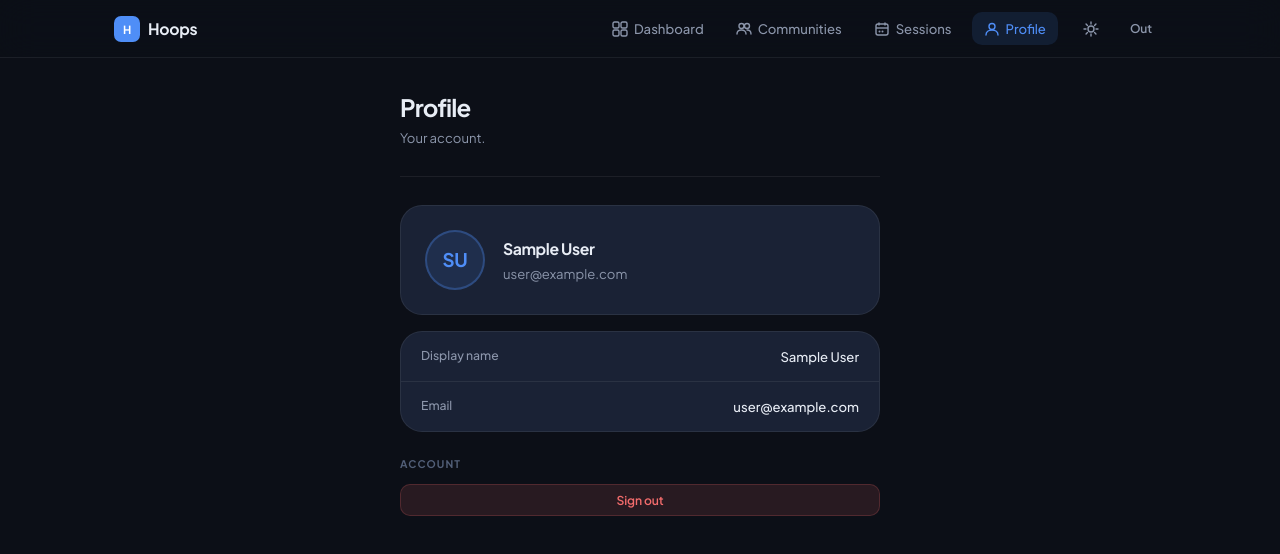
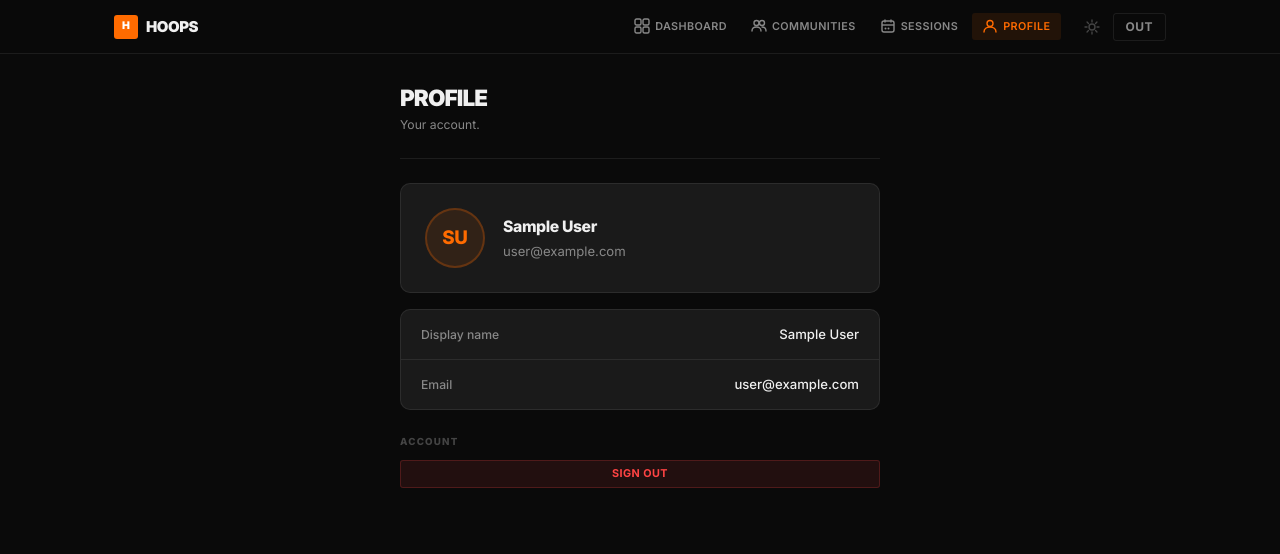
Before and after one commit to Bertin-dev401/hoops_Ko, a Next.js app: page /profile in a window 1280 px wide. Shown: the top 554 px of the page. Built offline with nearby package versions, Linux system fonts and the light colour scheme; no server answers; sample sign-in values are in the browser's storage.

Commit message:
changed colors and fixed the firestore rules

```diff
--- a/styles/globals.css
+++ b/styles/globals.css
@@ -1,72 +1,72 @@
-@import url("https://fonts.googleapis.com/css2?family=Plus+Jakarta+Sans:ital,wght@0,300;0,400;0,500;0,600;0,700;1,400&display=swap");
+@import url("https://fonts.googleapis.com/css2?family=Inter:wght@400;500;600;700;800;900&display=swap");
 
 /* ── Tokens ─────────────────────────────────────────────────────────────── */
 :root {
   /* Surfaces */
-  --bg:           #0c0f17;
-  --bg-2:         #111623;
-  --bg-3:         #161c2d;
-  --surface:      #1a2235;
-  --surface-2:    #202a40;
-  --border:       rgba(255, 255, 255, 0.07);
-  --border-focus: rgba(99, 160, 255, 0.5);
+  --bg:           #0a0a0a;
+  --bg-2:         #111111;
+  --bg-3:         #161616;
+  --surface:      #1a1a1a;
+  --surface-2:    #222222;
+  --border:       rgba(255, 255, 255, 0.08);
+  --border-focus: rgba(255, 107, 0, 0.6);
 
   /* Type */
-  --text:         #e8edf5;
-  --text-2:       #8c96ab;
-  --text-3:       #525f78;
+  --text:         #f0f0f0;
+  --text-2:       #888888;
+  --text-3:       #444444;
 
-  /* Brand — electric blue with a slight violet lean */
-  --accent:       #4f8ef7;
-  --accent-hover: #6aa3ff;
-  --accent-muted: rgba(79, 142, 247, 0.12);
-  --accent-ring:  rgba(79, 142, 247, 0.3);
+  /* Brand — orange, sport, sharp */
+  --accent:       #ff6b00;
+  --accent-hover: #ff8c33;
+  --accent-muted: rgba(255, 107, 0, 0.1);
+  --accent-ring:  rgba(255, 107, 0, 0.25);
 
   /* States */
-  --danger:       #f26c6c;
-  --danger-muted: rgba(242, 108, 108, 0.12);
-  --success:      #52d48f;
-  --warning:      #f5a623;
+  --danger:       #ff4444;
+  --danger-muted: rgba(255, 68, 68, 0.1);
+  --success:      #00c853;
+  --warning:      #ffab00;
 
-  /* Radius */
-  --r-sm:  6px;
-  --r-md:  10px;
-  --r-lg:  16px;
-  --r-xl:  22px;
+  /* Radius — sharp */
+  --r-sm:  3px;
+  --r-md:  5px;
+  --r-lg:  8px;
+  --r-xl:  10px;
 
   /* Shadows */
-  --shadow-sm:  0 1px 3px rgba(0, 0, 0, 0.4);
-  --shadow-md:  0 4px 16px rgba(0, 0, 0, 0.45);
-  --shadow-lg:  0 8px 32px rgba(0, 0, 0, 0.55);
-  --shadow-accent: 0 0 0 3px var(--accent-ring);
+  --shadow-sm:     0 1px 3px rgba(0, 0, 0, 0.6);
+  --shadow-md:     0 4px 16px rgba(0, 0, 0, 0.7);
+  --shadow-lg:     0 8px 32px rgba(0, 0, 0, 0.8);
+  --shadow-accent: 0 0 0 2px var(--accent-ring);
 
   /* Easing */
-  --ease: cubic-bezier(0.22, 1, 0.36, 1);
-  --ease-in: cubic-bezier(0.4, 0, 1, 1);
+  --ease:     cubic-bezier(0.22, 1, 0.36, 1);
+  --ease-in:  cubic-bezier(0.4, 0, 1, 1);
   --ease-out: cubic-bezier(0, 0, 0.2, 1);
 
-  /* Nav height */
-  --nav-h: 58px;
+  /* Nav */
+  --nav-h: 54px;
 
   /* Font */
-  --font: "Plus Jakarta Sans", system-ui, sans-serif;
+  --font: "Inter", system-ui, -apple-system, sans-serif;
 }
 
 [data-theme="light"] {
-  --bg:           #f0f3f8;
-  --bg-2:         #e6eaf2;
-  --bg-3:         #dce1ed;
+  --bg:           #f5f5f5;
+  --bg-2:         #ebebeb;
+  --bg-3:         #e0e0e0;
   --surface:      #ffffff;
-  --surface-2:    #f5f7fc;
-  --border:       rgba(0, 0, 0, 0.08);
-  --border-focus: rgba(79, 142, 247, 0.45);
-  --text:         #111827;
-  --text-2:       #4b5568;
-  --text-3:       #9aa3b2;
-  --accent-muted: rgba(79, 142, 247, 0.08);
-  --shadow-sm:  0 1px 3px rgba(0, 0, 0, 0.08);
-  --shadow-md:  0 4px 16px rgba(0, 0, 0, 0.1);
-  --shadow-lg:  0 8px 32px rgba(0, 0, 0, 0.12);
+  --surface-2:    #f0f0f0;
+  --border:       rgba(0, 0, 0, 0.1);
+  --border-focus: rgba(255, 107, 0, 0.5);
+  --text:         #0a0a0a;
+  --text-2:       #555555;
+  --text-3:       #999999;
+  --accent-muted: rgba(255, 107, 0, 0.08);
+  --shadow-sm:    0 1px 3px rgba(0, 0, 0, 0.1);
+  --shadow-md:    0 4px 16px rgba(0, 0, 0, 0.12);
+  --shadow-lg:    0 8px 32px rgba(0, 0, 0, 0.15);
 }
 
 /* ── Reset ──────────────────────────────────────────────────────────────── */
@@ -89,7 +89,7 @@ body {
   background: var(--bg);
   color: var(--text);
   min-height: 100dvh;
-  transition: background 0.25s var(--ease), color 0.25s var(--ease);
+  transition: background 0.2s var(--ease), color 0.2s var(--ease);
   -webkit-font-smoothing: antialiased;
   -moz-osx-font-smoothing: grayscale;
 }
@@ -144,10 +144,10 @@ img { max-width: 100%; display: block; }
   right: 0;
   z-index: 100;
   height: var(--nav-h);
-  background: color-mix(in srgb, var(--bg) 80%, transparent);
+  background: color-mix(in srgb, var(--bg) 85%, transparent);
   border-bottom: 1px solid var(--border);
-  backdrop-filter: blur(18px) saturate(1.4);
-  -webkit-backdrop-filter: blur(18px) saturate(1.4);
+  backdrop-filter: blur(20px) saturate(1.6);
+  -webkit-backdrop-filter: blur(20px) saturate(1.6);
   display: flex;
   align-items: center;
 }
@@ -159,30 +159,31 @@ img { max-width: 100%; display: block; }
   padding: 0 24px;
   display: flex;
   align-items: center;
-  gap: 8px;
+  gap: 4px;
 }
 
 .nav__logo {
-  font-weight: 700;
-  font-size: 1.05rem;
-  letter-spacing: -0.02em;
+  font-weight: 900;
+  font-size: 1rem;
+  letter-spacing: -0.03em;
   color: var(--text);
   margin-right: auto;
   display: flex;
   align-items: center;
   gap: 8px;
+  text-transform: uppercase;
 }
 
 .nav__logo-mark {
-  width: 26px;
-  height: 26px;
+  width: 24px;
+  height: 24px;
   background: var(--accent);
-  border-radius: 7px;
+  border-radius: 3px;
   display: flex;
   align-items: center;
   justify-content: center;
-  font-size: 0.75rem;
-  font-weight: 800;
+  font-size: 0.7rem;
+  font-weight: 900;
   color: #fff;
   flex-shrink: 0;
   letter-spacing: 0;
@@ -191,14 +192,18 @@ img { max-width: 100%; display: block; }
 .nav__link {
   display: flex;
   align-items: center;
-  gap: 6px;
-  padding: 6px 12px;
-  border-radius: var(--r-md);
-  font-size: 0.875rem;
-  font-weight: 500;
+  gap: 5px;
+  padding: 5px 10px;
+  border-radius: var(--r-sm);
+  font-size: 0.8125rem;
+  font-weight: 600;
   color: var(--text-2);
-  transition: color 0.15s, background 0.15s;
+  transition: color 0.12s, background 0.12s;
   white-space: nowrap;
+  letter-spacing: -0.01em;
+  text-transform: uppercase;
+  font-size: 0.72rem;
+  letter-spacing: 0.04em;
 }
 
 .nav__link:hover {
@@ -218,20 +223,20 @@ img { max-width: 100%; display: block; }
 .nav__actions {
   display: flex;
   align-items: center;
-  gap: 8px;
-  margin-left: 8px;
+  gap: 6px;
+  margin-left: 12px;
 }
 
 .theme-toggle {
-  width: 34px;
-  height: 34px;
+  width: 30px;
+  height: 30px;
   border-radius: var(--r-sm);
   display: flex;
   align-items: center;
   justify-content: center;
-  color: var(--text-2);
+  color: var(--text-3);
   background: transparent;
-  transition: background 0.15s, color 0.15s;
+  transition: background 0.12s, color 0.12s;
 }
 
 .theme-toggle:hover {
@@ -244,23 +249,27 @@ img { max-width: 100%; display: block; }
   display: inline-flex;
   align-items: center;
   justify-content: center;
-  gap: 7px;
-  padding: 0 18px;
-  height: 38px;
-  border-radius: var(--r-md);
-  font-size: 0.875rem;
-  font-weight: 600;
+  gap: 6px;
+  padding: 0 16px;
+  height: 36px;
+  border-radius: var(--r-sm);
+  font-size: 0.8rem;
+  font-weight: 700;
   line-height: 1;
-  transition: background 0.15s var(--ease), box-shadow 0.15s var(--ease),
-              color 0.15s var(--ease), transform 0.1s var(--ease),
-              opacity 0.15s var(--ease);
+  letter-spacing: 0.04em;
+  text-transform: uppercase;
+  transition:
+    background 0.12s var(--ease),
+    box-shadow 0.12s var(--ease),
+    color 0.12s var(--ease),
+    transform 0.08s var(--ease),
+    opacity 0.12s var(--ease);
   white-space: nowrap;
-  letter-spacing: -0.01em;
   user-select: none;
 }
 
-.btn:active { transform: scale(0.97); }
-.btn:disabled { opacity: 0.45; cursor: not-allowed; pointer-events: none; }
+.btn:active { transform: scale(0.96); }
+.btn:disabled { opacity: 0.35; cursor: not-allowed; pointer-events: none; }
 
 .btn--primary {
   background: var(--accent);
@@ -268,7 +277,7 @@ img { max-width: 100%; display: block; }
 }
 .btn--primary:hover {
   background: var(--accent-hover);
-  box-shadow: 0 0 0 4px var(--accent-ring), var(--shadow-sm);
+  box-shadow: 0 0 0 3px var(--accent-ring);
 }
 
 .btn--secondary {
@@ -284,16 +293,18 @@ img { max-width: 100%; display: block; }
 .btn--ghost {
   background: transparent;
   color: var(--text-2);
+  border: 1px solid var(--border);
 }
 .btn--ghost:hover {
   background: var(--surface);
   color: var(--text);
+  border-color: var(--border-focus);
 }
 
 .btn--danger {
   background: var(--danger-muted);
   color: var(--danger);
-  border: 1px solid rgba(242, 108, 108, 0.2);
+  border: 1px solid rgba(255, 68, 68, 0.2);
 }
 .btn--danger:hover {
   background: var(--danger);
@@ -302,41 +313,42 @@ img { max-width: 100%; display: block; }
 }
 
 .btn--sm {
-  height: 32px;
-  padding: 0 14px;
-  font-size: 0.8125rem;
+  height: 28px;
+  padding: 0 12px;
+  font-size: 0.72rem;
 }
 
 .btn--lg {
-  height: 46px;
-  padding: 0 26px;
-  font-size: 0.9375rem;
+  height: 44px;
+  padding: 0 24px;
+  font-size: 0.85rem;
 }
 
 .btn--full { width: 100%; }
 
 .btn-loading {
   display: inline-block;
-  width: 14px;
-  height: 14px;
-  border: 2px solid rgba(255,255,255,0.35);
+  width: 13px;
+  height: 13px;
+  border: 2px solid rgba(255,255,255,0.3);
   border-top-color: #fff;
   border-radius: 50%;
-  animation: spin 0.6s linear infinite;
+  animation: spin 0.55s linear infinite;
 }
 
 /* ── Form elements ────────────────────────────────────────────────────────── */
 .field {
   display: flex;
   flex-direction: column;
-  gap: 6px;
+  gap: 5px;
 }
 
 .field__label {
-  font-size: 0.8125rem;
-  font-weight: 600;
+  font-size: 0.72rem;
+  font-weight: 700;
   color: var(--text-2);
-  letter-spacing: 0.01em;
+  letter-spacing: 0.06em;
+  text-transform: uppercase;
 }
 
 .field__input,
@@ -344,13 +356,13 @@ img { max-width: 100%; display: block; }
 .field__select {
   background: var(--surface);
   border: 1px solid var(--border);
-  border-radius: var(--r-md);
-  padding: 10px 14px;
-  font-size: 0.9375rem;
+  border-radius: var(--r-sm);
+  padding: 10px 12px;
+  font-size: 0.9rem;
   color: var(--text);
   outline: none;
   width: 100%;
-  transition: border-color 0.15s, box-shadow 0.15s;
+  transition: border-color 0.12s, box-shadow 0.12s, background 0.12s;
 }
 
 .field__input::placeholder,
@@ -363,6 +375,7 @@ img { max-width: 100%; display: block; }
 .field__select:focus {
   border-color: var(--accent);
   box-shadow: var(--shadow-accent);
+  background: var(--bg-2);
 }
 
 .field__textarea {
@@ -372,13 +385,15 @@ img { max-width: 100%; display: block; }
 }
 
 .field__hint {
-  font-size: 0.78rem;
+  font-size: 0.72rem;
   color: var(--text-3);
+  letter-spacing: 0.02em;
 }
 
 .field__error {
-  font-size: 0.78rem;
+  font-size: 0.72rem;
   color: var(--danger);
+  letter-spacing: 0.02em;
 }
 
 /* ── Cards ─────────────────────────────────────────────────────────────── */
@@ -386,8 +401,8 @@ img { max-width: 100%; display: block; }
   background: var(--surface);
   border: 1px solid var(--border);
   border-radius: var(--r-lg);
-  padding: 20px;
-  transition: border-color 0.2s, box-shadow 0.2s;
+  padding: 18px;
+  transition: border-color 0.15s, box-shadow 0.15s, transform 0.15s;
 }
 
 .card--link {
@@ -395,8 +410,9 @@ img { max-width: 100%; display: block; }
 }
 
 .card--link:hover {
-  border-color: var(--border-focus);
+  border-color: var(--accent);
   box-shadow: var(--shadow-md);
+  transform: translateY(-1px);
 }
 
 .card--link:hover .card__title {
@@ -404,32 +420,32 @@ img { max-width: 100%; display: block; }
 }
 
 .card__title {
-  font-size: 1rem;
-  font-weight: 700;
+  font-size: 0.9375rem;
+  font-weight: 800;
   letter-spacing: -0.02em;
   color: var(--text);
-  transition: color 0.15s;
+  transition: color 0.12s;
   margin-bottom: 4px;
 }
 
 .card__meta {
-  font-size: 0.8125rem;
+  font-size: 0.78rem;
   color: var(--text-2);
   display: flex;
   align-items: center;
-  gap: 12px;
+  gap: 10px;
   flex-wrap: wrap;
 }
 
 .card__desc {
-  font-size: 0.875rem;
+  font-size: 0.84rem;
   color: var(--text-2);
   margin-top: 8px;
   line-height: 1.55;
 }
 
 .card__actions {
-  margin-top: 16px;
+  margin-top: 14px;
   display: flex;
   gap: 8px;
   align-items: center;
@@ -440,58 +456,63 @@ img { max-width: 100%; display: block; }
   background: var(--surface);
   border: 1px solid var(--border);
   border-radius: var(--r-lg);
-  padding: 18px 20px;
+  padding: 16px 18px;
   display: flex;
-  gap: 18px;
+  gap: 16px;
   align-items: flex-start;
-  transition: border-color 0.2s, box-shadow 0.2s;
+  transition: border-color 0.15s, box-shadow 0.15s;
+}
+
+.session-card:hover {
+  border-color: rgba(255, 107, 0, 0.2);
 }
 
 .session-card__date-block {
   flex-shrink: 0;
-  width: 50px;
+  width: 46px;
   text-align: center;
   background: var(--accent-muted);
-  border: 1px solid rgba(79, 142, 247, 0.15);
-  border-radius: var(--r-md);
-  padding: 8px 4px;
+  border: 1px solid rgba(255, 107, 0, 0.2);
+  border-radius: var(--r-sm);
+  padding: 7px 4px;
 }
 
 .session-card__day {
-  font-size: 1.35rem;
-  font-weight: 800;
+  font-size: 1.3rem;
+  font-weight: 900;
   color: var(--accent);
   line-height: 1;
-  letter-spacing: -0.02em;
+  letter-spacing: -0.03em;
 }
 
 .session-card__month {
-  font-size: 0.65rem;
+  font-size: 0.6rem;
   font-weight: 700;
   color: var(--accent);
   text-transform: uppercase;
-  letter-spacing: 0.08em;
+  letter-spacing: 0.1em;
   margin-top: 2px;
 }
 
 .session-card__body { flex: 1; min-width: 0; }
 
 .session-card__time {
-  font-size: 0.8125rem;
+  font-size: 0.78rem;
   font-weight: 600;
   color: var(--text-2);
-  margin-bottom: 4px;
+  margin-bottom: 3px;
+  letter-spacing: 0.02em;
 }
 
 .session-card__title {
-  font-size: 0.9375rem;
+  font-size: 0.9rem;
   font-weight: 700;
   letter-spacing: -0.015em;
   color: var(--text);
 }
 
 .session-card__note {
-  font-size: 0.8125rem;
+  font-size: 0.78rem;
   color: var(--text-2);
   margin-top: 4px;
   white-space: pre-wrap;
@@ -500,21 +521,22 @@ img { max-width: 100%; display: block; }
 .session-card__footer {
   display: flex;
   align-items: center;
-  gap: 10px;
-  margin-top: 12px;
+  gap: 8px;
+  margin-top: 10px;
   flex-wrap: wrap;
 }
 
-/* ── Badges / Pills ─────────────────────────────────────────────────────── */
+/* ── Badges ─────────────────────────────────────────────────────────────── */
 .badge {
   display: inline-flex;
   align-items: center;
   gap: 4px;
-  padding: 2px 9px;
-  border-radius: 99px;
-  font-size: 0.75rem;
-  font-weight: 600;
-  letter-spacing: 0.01em;
+  padding: 2px 8px;
+  border-radius: var(--r-sm);
+  font-size: 0.68rem;
+  font-weight: 700;
+  letter-spacing: 0.05em;
+  text-transform: uppercase;
 }
 
 .badge--blue {
@@ -523,15 +545,15 @@ img { max-width: 100%; display: block; }
 }
 
 .badge--green {
-  background: rgba(82, 212, 143, 0.12);
+  background: rgba(0, 200, 83, 0.1);
   color: var(--success);
 }
 
 /* ── Page header ────────────────────────────────────────────────────────── */
 .page-header {
-  padding: 36px 0 28px;
+  padding: 32px 0 24px;
   border-bottom: 1px solid var(--border);
-  margin-bottom: 28px;
+  margin-bottom: 24px;
   display: flex;
   align-items: flex-end;
   justify-content: space-between;
@@ -540,17 +562,18 @@ img { max-width: 100%; display: block; }
 }
 
 .page-header__title {
-  font-size: 1.6rem;
-  font-weight: 800;
-  letter-spacing: -0.035em;
+  font-size: 1.5rem;
+  font-weight: 900;
+  letter-spacing: -0.04em;
   color: var(--text);
-  line-height: 1.15;
+  line-height: 1.1;
+  text-transform: uppercase;
 }
 
 .page-header__sub {
-  font-size: 0.875rem;
+  font-size: 0.8125rem;
   color: var(--text-2);
-  margin-top: 5px;
+  margin-top: 4px;
   font-weight: 400;
 }
 
@@ -566,45 +589,46 @@ img { max-width: 100%; display: block; }
 
 .auth-card {
   width: 100%;
-  max-width: 420px;
+  max-width: 400px;
   background: var(--surface);
   border: 1px solid var(--border);
-  border-radius: var(--r-xl);
-  padding: 40px 36px;
+  border-radius: var(--r-lg);
+  padding: 36px 32px;
   box-shadow: var(--shadow-lg);
-  animation: fadeUp 0.45s var(--ease) both;
+  animation: fadeUp 0.35s var(--ease) both;
 }
 
 .auth-card__logo {
   display: flex;
   align-items: center;
-  gap: 10px;
-  margin-bottom: 32px;
+  gap: 8px;
+  margin-bottom: 28px;
 }
 
 .auth-card__logo-mark {
-  width: 36px;
-  height: 36px;
+  width: 30px;
+  height: 30px;
   background: var(--accent);
-  border-radius: 10px;
+  border-radius: var(--r-sm);
   display: flex;
   align-items: center;
   justify-content: center;
-  font-size: 0.85rem;
-  font-weight: 800;
+  font-size: 0.75rem;
+  font-weight: 900;
   color: #fff;
   flex-shrink: 0;
 }
 
 .auth-card__title {
-  font-size: 1.4rem;
-  font-weight: 800;
-  letter-spacing: -0.03em;
+  font-size: 1.3rem;
+  font-weight: 900;
+  letter-spacing: -0.04em;
   color: var(--text);
+  text-transform: uppercase;
 }
 
 .auth-card__sub {
-  font-size: 0.875rem;
+  font-size: 0.8125rem;
   color: var(--text-2);
   margin-top: 4px;
 }
@@ -612,30 +636,32 @@ img { max-width: 100%; display: block; }
 .auth-form {
   display: flex;
   flex-direction: column;
-  gap: 18px;
-  margin-top: 28px;
+  gap: 16px;
+  margin-top: 24px;
 }
 
 .auth-form__error {
   background: var(--danger-muted);
-  border: 1px solid rgba(242, 108, 108, 0.2);
-  border-radius: var(--r-md);
-  padding: 10px 14px;
-  font-size: 0.8125rem;
+  border: 1px solid rgba(255, 68, 68, 0.2);
+  border-left: 3px solid var(--danger);
+  border-radius: var(--r-sm);
+  padding: 10px 12px;
+  font-size: 0.78rem;
   color: var(--danger);
-  animation: fadeIn 0.2s var(--ease);
+  animation: fadeIn 0.15s var(--ease);
+  font-weight: 500;
 }
 
 .auth-form__switch {
   text-align: center;
-  font-size: 0.8125rem;
+  font-size: 0.78rem;
   color: var(--text-2);
-  margin-top: 20px;
+  margin-top: 18px;
 }
 
 .auth-form__switch a {
   color: var(--accent);
-  font-weight: 600;
+  font-weight: 700;
 }
 
 .auth-form__switch a:hover {
@@ -648,14 +674,14 @@ img { max-width: 100%; display: block; }
   position: fixed;
   inset: 0;
   z-index: 200;
-  background: rgba(8, 10, 18, 0.7);
-  backdrop-filter: blur(6px);
-  -webkit-backdrop-filter: blur(6px);
+  background: rgba(0, 0, 0, 0.8);
+  backdrop-filter: blur(4px);
+  -webkit-backdrop-filter: blur(4px);
   display: flex;
   align-items: flex-end;
   justify-content: center;
   padding: 20px;
-  animation: fadeIn 0.2s var(--ease);
+  animation: fadeIn 0.15s var(--ease);
 }
 
 @media (min-width: 540px) {
@@ -664,92 +690,95 @@ img { max-width: 100%; display: block; }
 
 .modal {
   width: 100%;
-  max-width: 480px;
+  max-width: 460px;
   background: var(--surface);
   border: 1px solid var(--border);
-  border-radius: var(--r-xl);
-  padding: 32px 28px;
+  border-top: 2px solid var(--accent);
+  border-radius: var(--r-lg);
+  padding: 28px 24px;
   box-shadow: var(--shadow-lg);
-  animation: slideUp 0.3s var(--ease);
+  animation: slideUp 0.25s var(--ease);
 }
 
 @media (min-width: 540px) {
-  .modal { animation: scaleIn 0.25s var(--ease); }
+  .modal { animation: scaleIn 0.2s var(--ease); }
 }
 
 .modal__header {
-  margin-bottom: 24px;
+  margin-bottom: 20px;
 }
 
 .modal__title {
-  font-size: 1.1rem;
-  font-weight: 800;
-  letter-spacing: -0.025em;
+  font-size: 1rem;
+  font-weight: 900;
+  letter-spacing: -0.02em;
   color: var(--text);
+  text-transform: uppercase;
 }
 
 .modal__sub {
-  font-size: 0.8125rem;
+  font-size: 0.78rem;
   color: var(--text-2);
-  margin-top: 4px;
+  margin-top: 3px;
 }
 
 .modal__form {
   display: flex;
   flex-direction: column;
-  gap: 16px;
+  gap: 14px;
 }
 
 .modal__actions {
   display: flex;
-  gap: 10px;
-  margin-top: 24px;
+  gap: 8px;
+  margin-top: 20px;
   justify-content: flex-end;
 }
 
 /* ── Empty state ──────────────────────────────────────────────────────────── */
 .empty-state {
   text-align: center;
-  padding: 60px 20px;
+  padding: 56px 20px;
   color: var(--text-3);
 }
 
 .empty-state__icon {
-  font-size: 2rem;
-  margin-bottom: 14px;
-  opacity: 0.5;
+  font-size: 1.8rem;
+  margin-bottom: 12px;
+  opacity: 0.4;
 }
 
 .empty-state__title {
-  font-size: 1rem;
-  font-weight: 700;
+  font-size: 0.9rem;
+  font-weight: 800;
   color: var(--text-2);
   margin-bottom: 6px;
-  letter-spacing: -0.02em;
+  letter-spacing: -0.01em;
+  text-transform: uppercase;
 }
 
 .empty-state__desc {
-  font-size: 0.875rem;
+  font-size: 0.8125rem;
   color: var(--text-3);
-  max-width: 280px;
-  margin: 0 auto 20px;
+  max-width: 260px;
+  margin: 0 auto 18px;
   line-height: 1.55;
 }
 
 /* ── Grid layouts ─────────────────────────────────────────────────────────── */
 .grid {
   display: grid;
-  gap: 12px;
+  gap: 10px;
 }
 
 .grid--2 {
-  grid-template-columns: repeat(auto-fill, minmax(300px, 1fr));
+  grid-template-columns: repeat(auto-fill, minmax(280px, 1fr));
 }
 
 .list {
   display: flex;
   flex-direction: column;
-  gap: 10px;
+  gap: 8px;
 }
 
 /* ── Participants ─────────────────────────────────────────────────────────── */
@@ -757,32 +786,38 @@ img { max-width: 100%; display: block; }
   display: flex;
   flex-wrap: wrap;
   gap: 6px;
-  margin-top: 12px;
+  margin-top: 10px;
 }
 
 .participant-chip {
   display: inline-flex;
   align-items: center;
   gap: 6px;
-  padding: 4px 10px 4px 6px;
+  padding: 3px 8px 3px 4px;
   background: var(--surface-2);
   border: 1px solid var(--border);
-  border-radius: 99px;
-  font-size: 0.78rem;
-  font-weight: 500;
+  border-radius: var(--r-sm);
+  font-size: 0.75rem;
+  font-weight: 600;
   color: var(--text-2);
+  transition: border-color 0.12s, color 0.12s;
+}
+
+.participant-chip:hover {
+  border-color: var(--accent);
+  color: var(--text);
 }
 
 .participant-chip__avatar {
-  width: 20px;
-  height: 20px;
-  border-radius: 50%;
+  width: 18px;
+  height: 18px;
+  border-radius: 2px;
   background: var(--accent-muted);
   display: flex;
   align-items: center;
   justify-content: center;
-  font-size: 0.65rem;
-  font-weight: 700;
+  font-size: 0.6rem;
+  font-weight: 800;
   color: var(--accent);
   flex-shrink: 0;
 }
@@ -791,24 +826,24 @@ img { max-width: 100%; display: block; }
 .divider {
   height: 1px;
   background: var(--border);
-  margin: 24px 0;
+  margin: 20px 0;
 }
 
 /* ── Section label ────────────────────────────────────────────────────────── */
 .section-label {
-  font-size: 0.7rem;
-  font-weight: 700;
-  letter-spacing: 0.1em;
+  font-size: 0.65rem;
+  font-weight: 800;
+  letter-spacing: 0.12em;
   text-transform: uppercase;
   color: var(--text-3);
-  margin-bottom: 12px;
+  margin-bottom: 10px;
 }
 
 /* ── Skeleton ─────────────────────────────────────────────────────────────── */
 .skeleton {
   background: linear-gradient(90deg, var(--surface) 25%, var(--surface-2) 50%, var(--surface) 75%);
   background-size: 200% 100%;
-  animation: shimmer 1.4s infinite;
+  animation: shimmer 1.2s infinite;
   border-radius: var(--r-md);
 }
 
@@ -819,17 +854,17 @@ img { max-width: 100%; display: block; }
 }
 
 @keyframes fadeUp {
-  from { opacity: 0; transform: translateY(18px); }
+  from { opacity: 0; transform: translateY(14px); }
   to   { opacity: 1; transform: translateY(0); }
 }
 
 @keyframes slideUp {
-  from { opacity: 0; transform: translateY(40px); }
+  from { opacity: 0; transform: translateY(30px); }
   to   { opacity: 1; transform: translateY(0); }
 }
 
 @keyframes scaleIn {
-  from { opacity: 0; transform: scale(0.95); }
+  from { opacity: 0; transform: scale(0.97); }
   to   { opacity: 1; transform: scale(1); }
 }
 
@@ -842,14 +877,13 @@ img { max-width: 100%; display: block; }
 }
 
 .animate-in {
-  animation: fadeUp 0.4s var(--ease) both;
+  animation: fadeUp 0.35s var(--ease) both;
 }
 
-/* Stagger helpers */
-.stagger-1 { animation-delay: 0.05s; }
-.stagger-2 { animation-delay: 0.1s; }
-.stagger-3 { animation-delay: 0.15s; }
-.stagger-4 { animation-delay: 0.2s; }
+.stagger-1 { animation-delay: 0.04s; }
+.stagger-2 { animation-delay: 0.08s; }
+.stagger-3 { animation-delay: 0.12s; }
+.stagger-4 { animation-delay: 0.16s; }
 
 /* ── Utility ─────────────────────────────────────────────────────────────── */
 .sr-only {
@@ -867,9 +901,9 @@ img { max-width: 100%; display: block; }
 /* ── Responsive ──────────────────────────────────────────────────────────── */
 @media (max-width: 600px) {
   .nav__link span { display: none; }
-  .nav__link { padding: 6px 10px; }
-  .page-header { padding: 24px 0 20px; }
-  .page-header__title { font-size: 1.3rem; }
-  .auth-card { padding: 30px 22px; }
-  .modal { padding: 26px 20px; }
+  .nav__link { padding: 5px 8px; }
+  .page-header { padding: 20px 0 16px; }
+  .page-header__title { font-size: 1.2rem; }
+  .auth-card { padding: 28px 20px; }
+  .modal { padding: 22px 18px; }
 }
```
Also changed, not shown: 1 other file (tests, documents, lock files or other folders).
